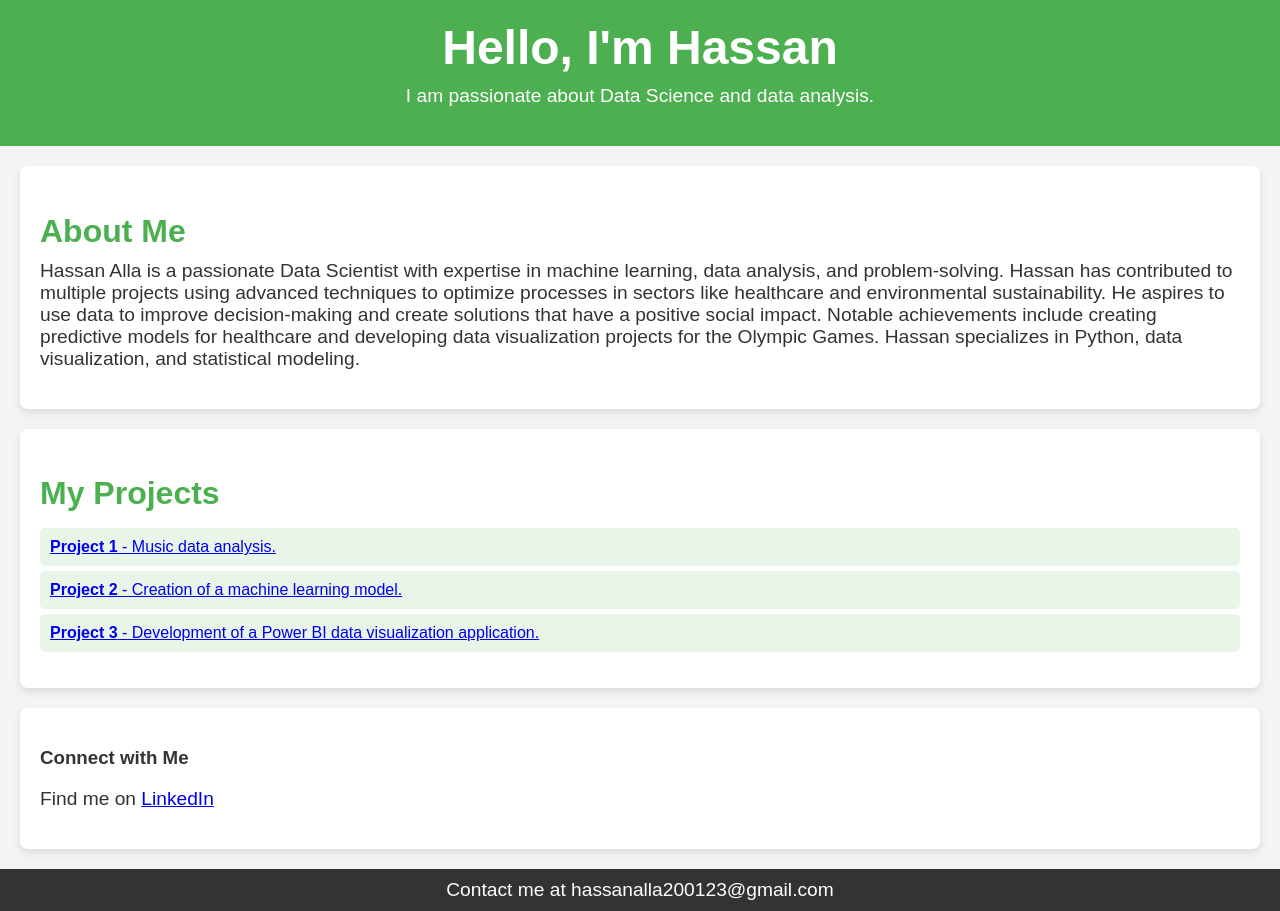
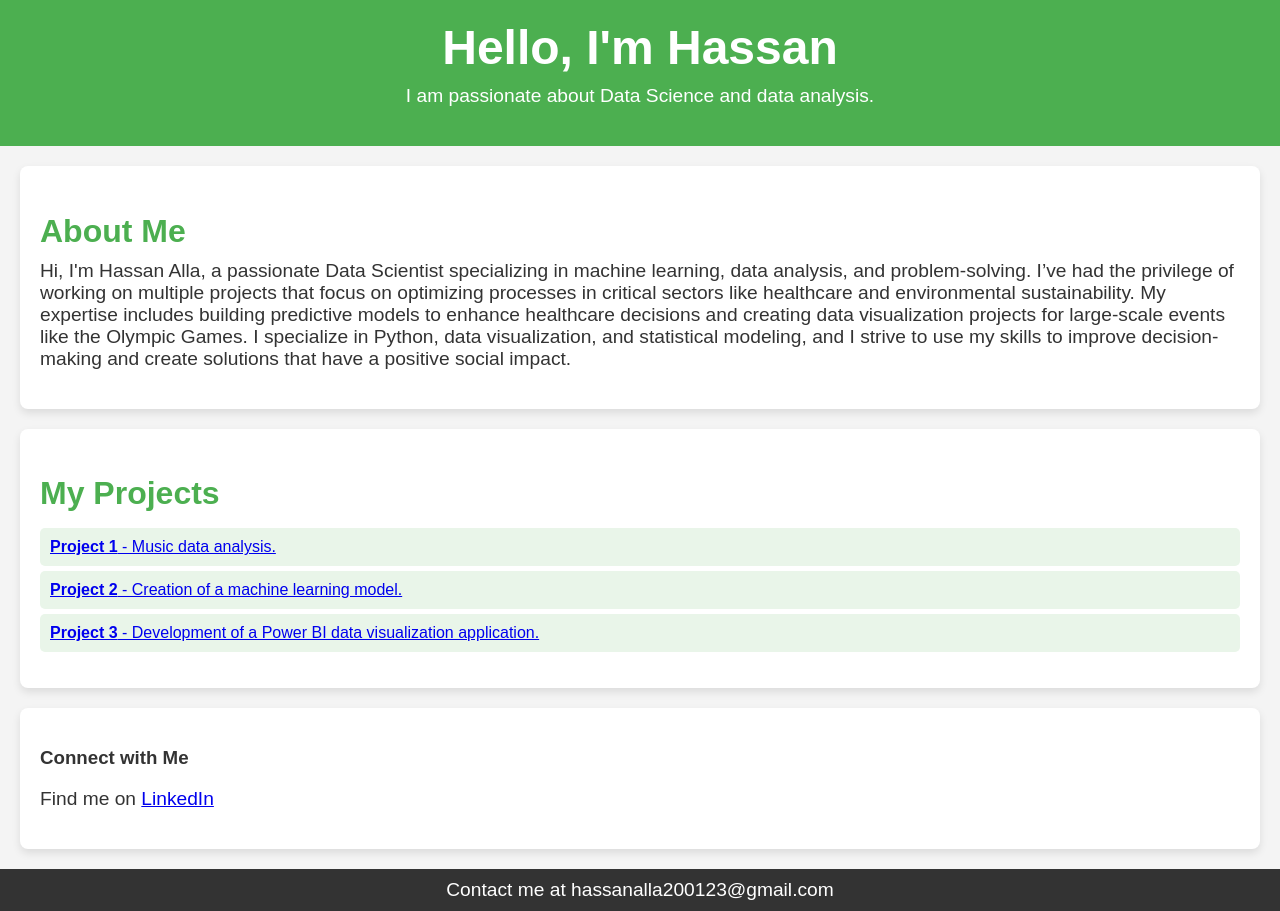
Before and after one commit to hassanalla12/Hassan.github.io, a plain HTML site: page index.html in a window 1280 px wide. Drawn offline with Linux system fonts and the light colour scheme.

Commit message:
Update index.html

```diff
--- a/index.html
+++ b/index.html
@@ -14,11 +14,11 @@
         <section>
             <h2>About Me</h2>
             <p>
-                Hassan Alla is a passionate Data Scientist with expertise in machine learning, data analysis, and problem-solving.
-                Hassan has contributed to multiple projects using advanced techniques to optimize processes in sectors like healthcare
-                and environmental sustainability. He aspires to use data to improve decision-making and create solutions that have a positive social impact.
-                Notable achievements include creating predictive models for healthcare and developing data visualization projects for the Olympic Games.
-                Hassan specializes in Python, data visualization, and statistical modeling.
+                Hi, I'm Hassan Alla, a passionate Data Scientist specializing in machine learning, data analysis, and problem-solving. I’ve had the privilege of working on multiple projects that focus on optimizing processes in critical sectors like healthcare and environmental sustainability.
+
+My expertise includes building predictive models to enhance healthcare decisions and creating data visualization projects for large-scale events like the Olympic Games.
+
+I specialize in Python, data visualization, and statistical modeling, and I strive to use my skills to improve decision-making and create solutions that have a positive social impact.
             </p>
         </section>
         <section>
```
